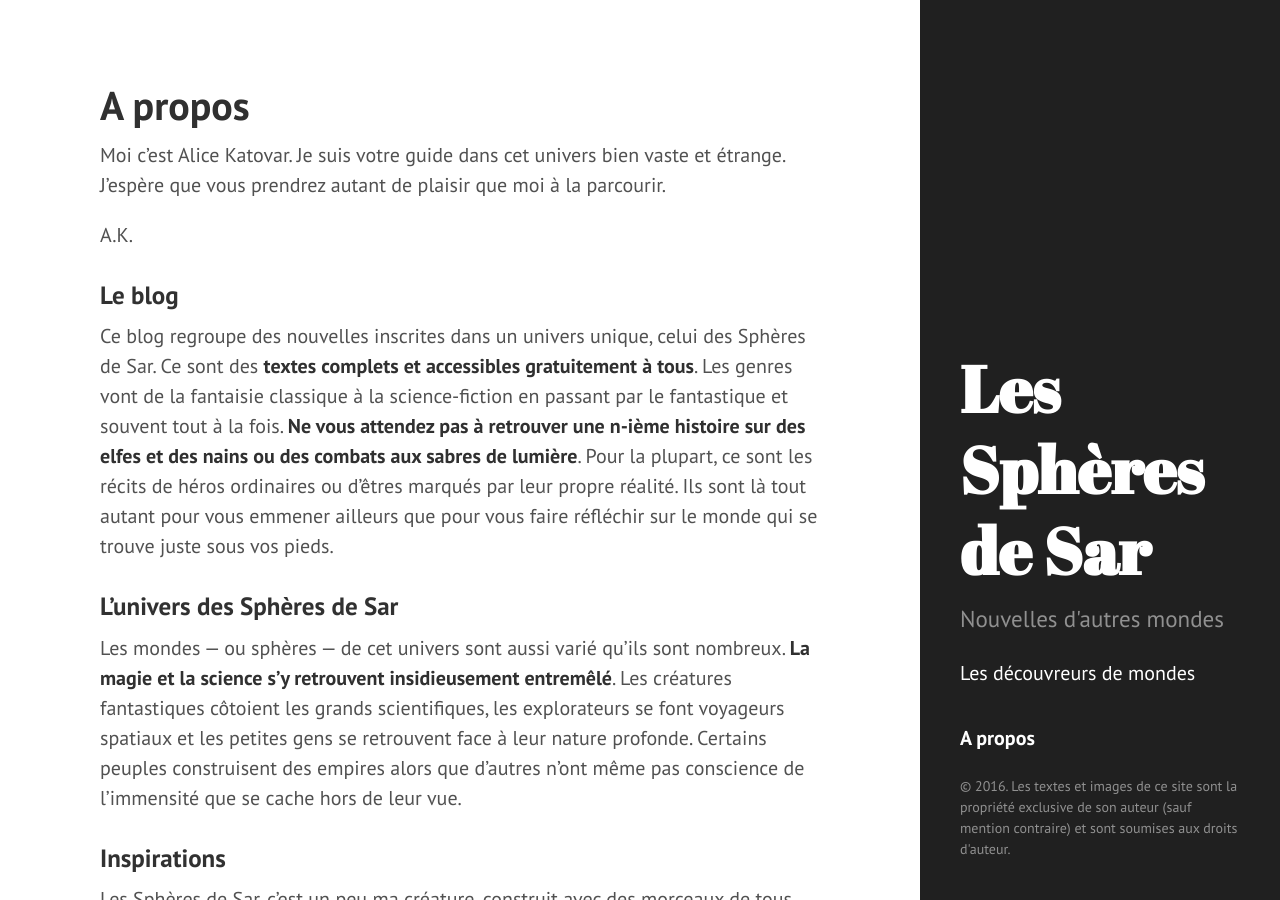
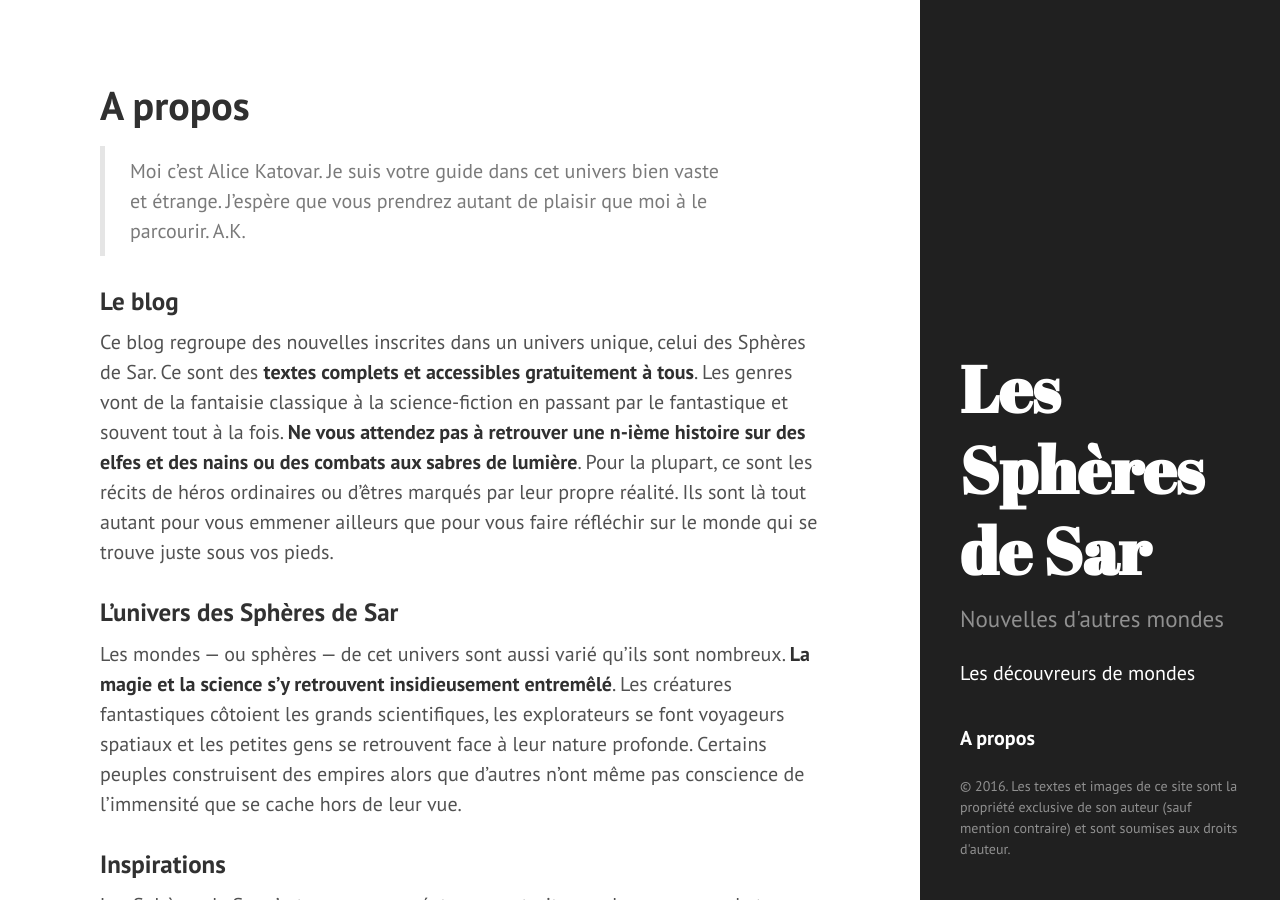
Before and after one commit to spheresdesar/shortstories, a Jekyll site: the page built from a-propos.md, in a window 1280 px wide and 900 px high. Built offline with Jekyll 4.4.1, drawn with Linux system fonts in a browser that asks for light colours.

Commit message:
fix about intro

```diff
--- a/a-propos.md
+++ b/a-propos.md
@@ -3,9 +3,8 @@ layout: page
 title: A propos
 ---
 
-Moi c'est Alice Katovar. Je suis votre guide dans cet univers bien vaste et étrange. J'espère que vous prendrez autant de plaisir que moi à la parcourir.
-
-A.K.
+> Moi c'est Alice Katovar. Je suis votre guide dans cet univers bien vaste et étrange. J'espère que vous prendrez autant de plaisir que moi à le parcourir.
+> A.K.
 
 ### Le blog
 Ce blog regroupe des nouvelles inscrites dans un univers unique, celui des Sphères de Sar. Ce sont des **textes complets et accessibles gratuitement à tous**. Les genres vont de la fantaisie classique à la science-fiction en passant par le fantastique et souvent tout à la fois. **Ne vous attendez pas à retrouver une n-ième histoire sur des elfes et des nains ou des combats aux sabres de lumière**. Pour la plupart, ce sont les récits de héros ordinaires ou d'êtres marqués par leur propre réalité. Ils sont là tout autant pour vous emmener ailleurs que pour vous faire réfléchir sur le monde qui se trouve juste sous vos pieds.
```
